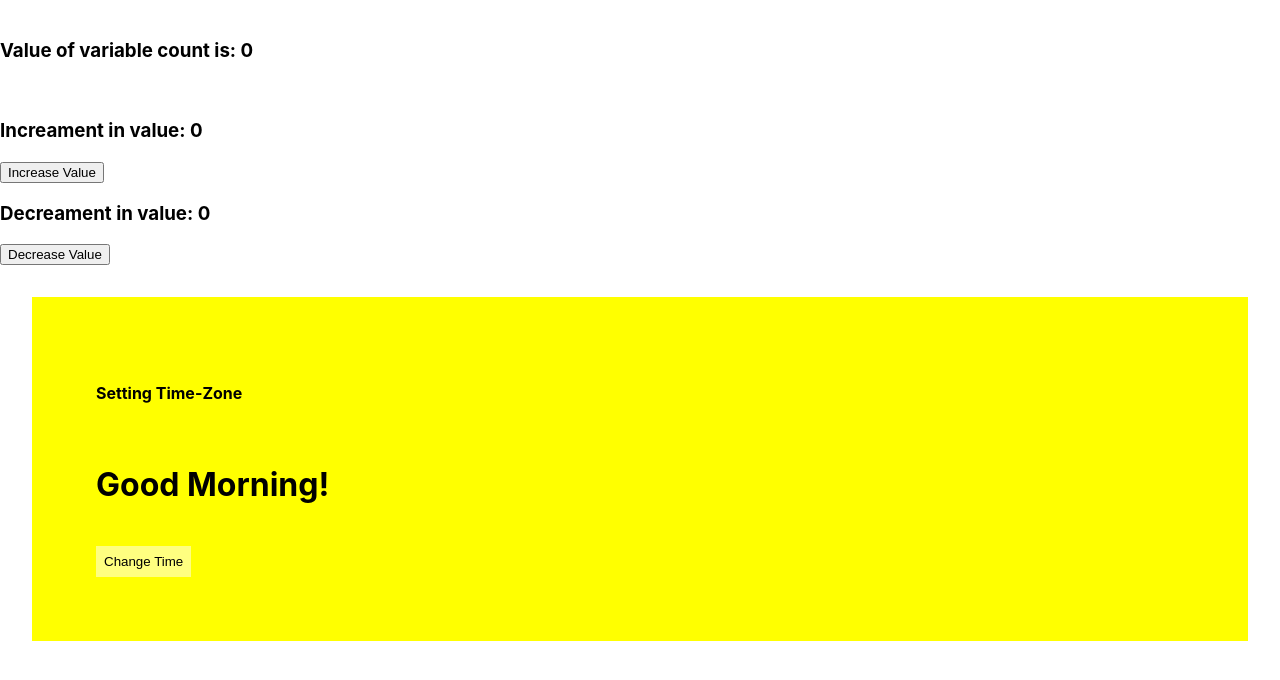
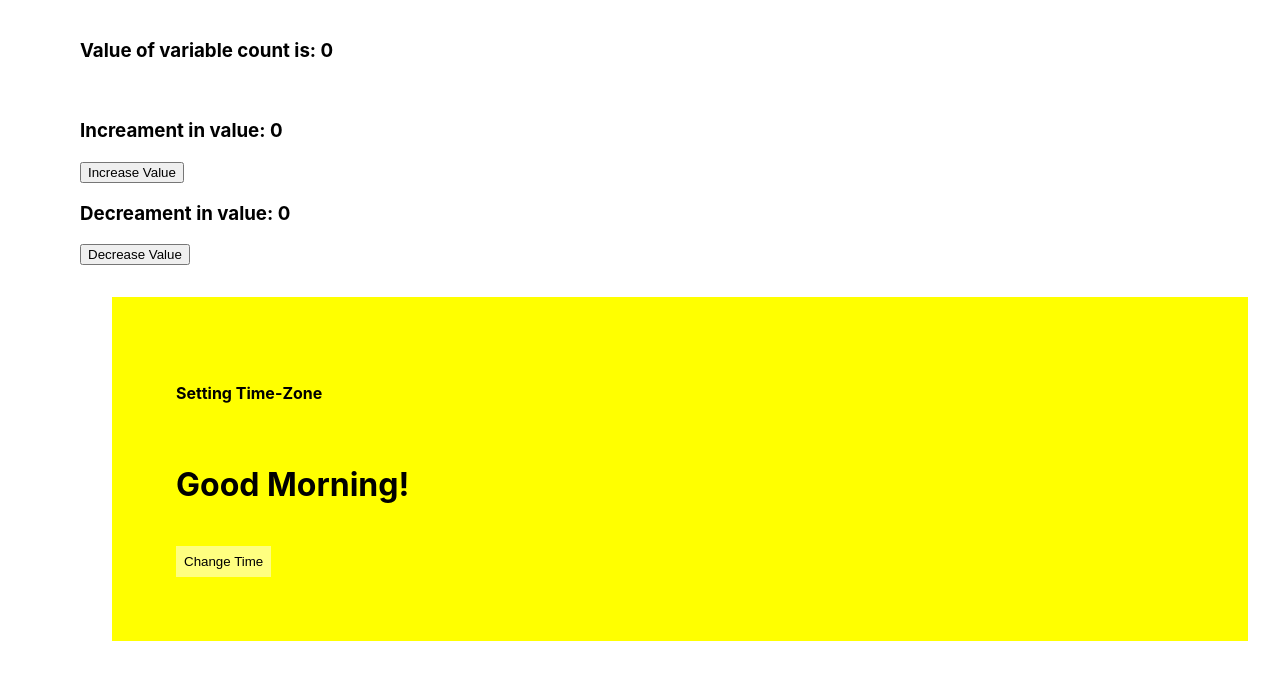
Before and after one commit to aasif112/03_learn_react, a React (Create React App) app: page / in a window 1280 px wide. Shown: the top 680 px of the page. Built offline with nearby package versions, Linux system fonts and the light colour scheme.

Commit message:
Urdu Class On-hand Practice

```diff
--- a/src/App.css
+++ b/src/App.css
@@ -1,6 +1,9 @@
 
 
 
+body  { margin-left: 5rem;
+
+}
 
 .box  { background-color: rgba(0, 0, 0, 0.5);
   margin: 2rem;
--- a/src/App.js
+++ b/src/App.js
@@ -5,6 +5,10 @@ import React, { useState } from 'react';
 import './App.css';
 import {Inc}  from './Increase';
 import {Dec}  from './Decrease';
+
+// REACT URDU CLASS ON-HAND PRACTICE:
+// 1) INCREASE-VALUE & DECREASE-VALUE
+// 2) CHANGE BACK_GROUND COLOR
 
 function App() {
   let [count, setCount] = useState(0)
```
